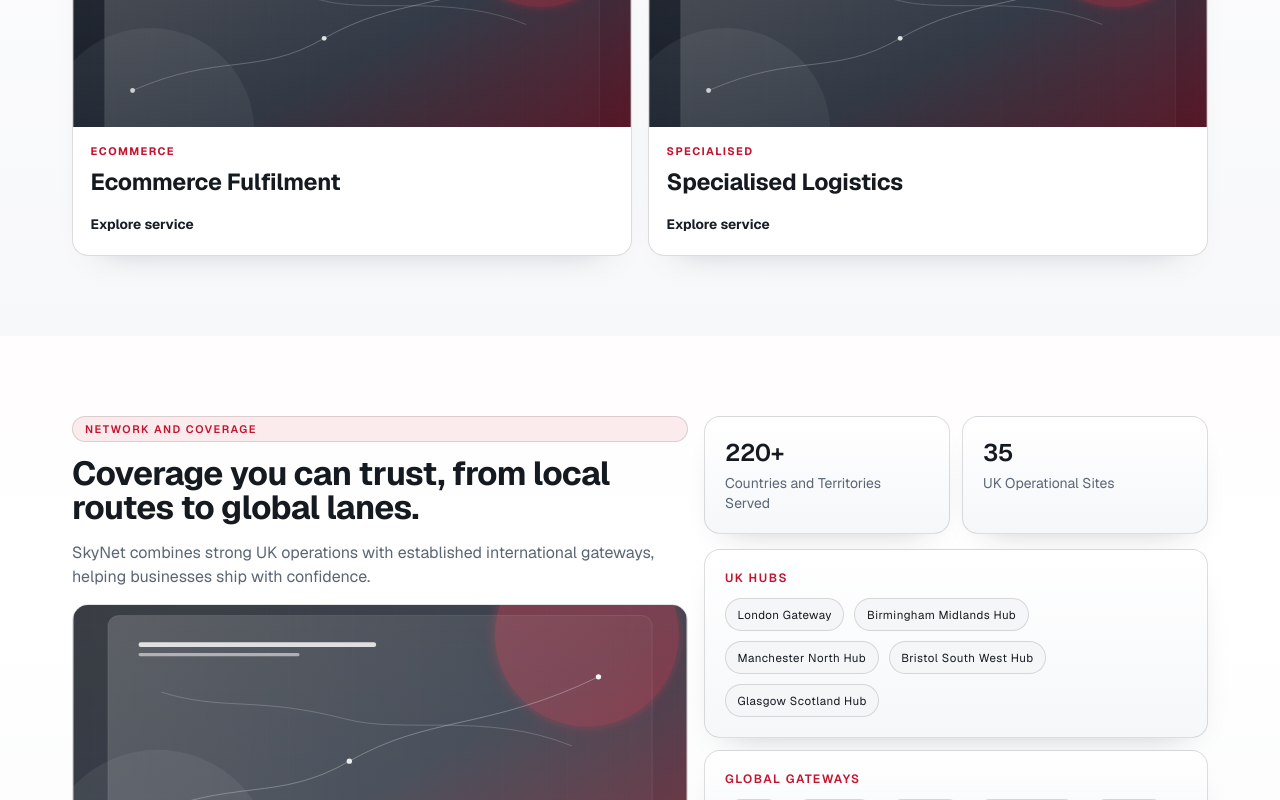
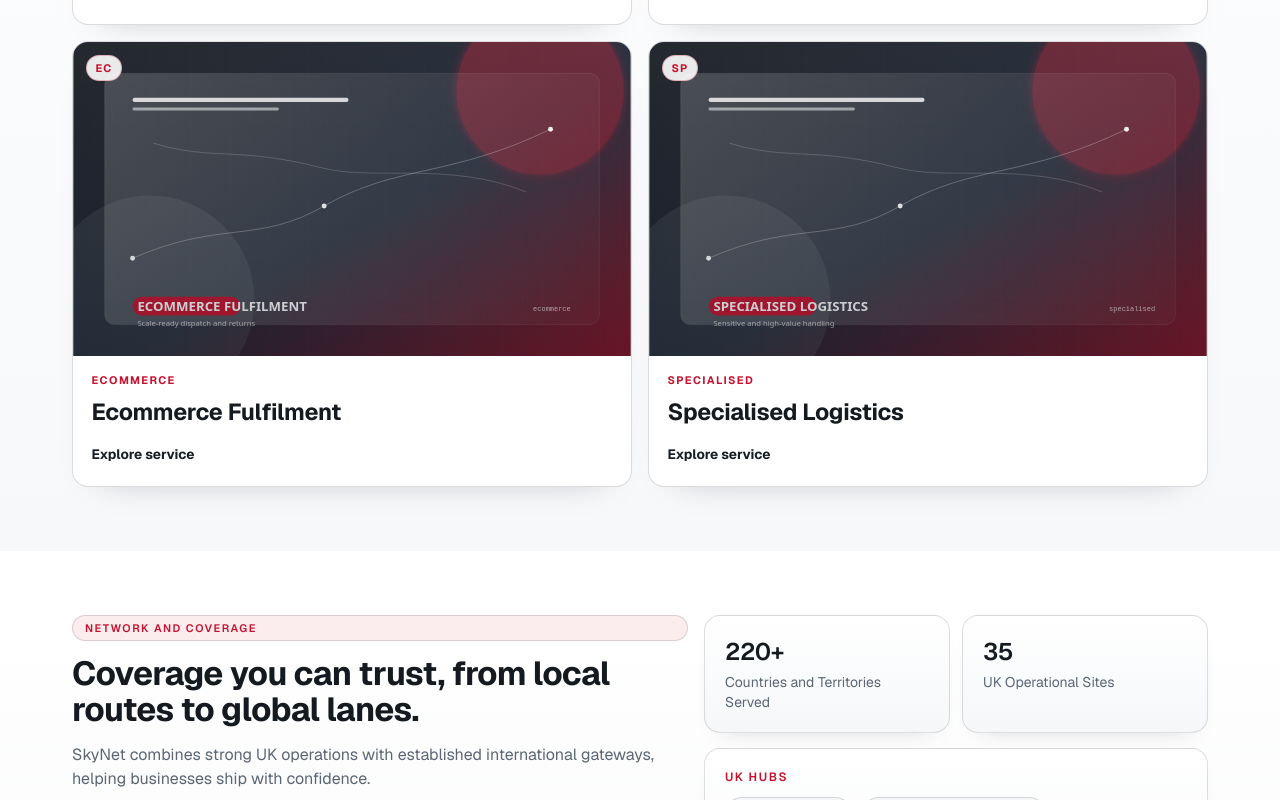
Before and after one commit to DigitalGrowthKh/Skynet-Example-site, a Next.js app: page / in a window 1280 px wide. Shown: the part 1320-2120 px from the top of the page. Built offline with nearby package versions, Linux system fonts and the light colour scheme.

Commit message:
finished?

```diff
--- a/src/app/globals.css
+++ b/src/app/globals.css
@@ -68,18 +68,18 @@ body {
 }
 
 .section-header-block {
-  margin-bottom: 1.8rem;
+  margin-bottom: 1.5rem;
   display: flex;
   flex-direction: column;
-  gap: 0.7rem;
+  gap: 0.6rem;
 }
 
 .section-title {
   max-width: 52rem;
-  font-size: clamp(1.9rem, 2.6vw, 3.05rem);
-  line-height: 1.02;
+  font-size: clamp(1.95rem, 2.6vw, 3.1rem);
+  line-height: 1.08;
   letter-spacing: -0.02em;
-  font-weight: 630;
+  font-weight: 640;
 }
 
 .section-divider {
@@ -241,6 +241,7 @@ body {
 
 .service-super-media {
   position: relative;
+  aspect-ratio: 16 / 9;
   min-height: 190px;
 }
 
@@ -265,7 +266,7 @@ body {
 }
 
 .service-super-body {
-  padding: 1rem 1.1rem 1.2rem;
+  padding: 1.05rem 1.15rem 1.25rem;
 }
 
 .service-kicker {
@@ -311,6 +312,7 @@ body {
 
 .network-map-frame {
   position: relative;
+  aspect-ratio: 16 / 9;
   min-height: 300px;
   border-radius: 1rem;
   overflow: hidden;
@@ -372,7 +374,7 @@ body {
   border: 1px solid var(--border-subtle);
   border-radius: 1rem;
   background: linear-gradient(180deg, var(--white), #f5f7f9);
-  box-shadow: 0 15px 34px -24px rgba(28, 32, 38, 0.35);
+  box-shadow: 0 12px 24px -20px rgba(28, 32, 38, 0.28);
 }
 
 .premium-card-dark {
@@ -387,10 +389,11 @@ body {
   border-radius: 999px;
   border: 1px solid var(--border-subtle);
   background: #f4f6f8;
-  padding: 0.43rem 0.72rem;
-  font-size: 0.72rem;
-  letter-spacing: 0.04em;
+  padding: 0.45rem 0.8rem;
+  font-size: 0.73rem;
+  letter-spacing: 0.05em;
   color: var(--text-main);
+  font-weight: 500;
 }
 
 .hub-chip-dark {
@@ -463,6 +466,7 @@ body {
 }
 
 .leader-media-carousel {
+  aspect-ratio: 3 / 4;
   position: relative;
   min-height: 240px;
   background: linear-gradient(180deg, #f9fafc 0%, #e9edf3 100%);
@@ -498,7 +502,7 @@ body {
   background:
     radial-gradient(520px 260px at 90% 12%, rgba(255, 255, 255, 0.18), transparent 60%),
     linear-gradient(128deg, rgba(255, 255, 255, 0.13), rgba(255, 255, 255, 0.04));
-  padding: clamp(1.15rem, 1rem + 1.4vw, 2.4rem);
+  padding: clamp(1rem, 0.9rem + 1.2vw, 2rem);
   display: grid;
   gap: 1rem;
 }
@@ -510,19 +514,19 @@ body {
 }
 
 .cta-kicker {
-  font-size: 0.7rem;
+  font-size: 0.68rem;
   text-transform: uppercase;
-  letter-spacing: 0.13em;
+  letter-spacing: 0.14em;
   color: rgba(255, 255, 255, 0.82);
   font-weight: 700;
 }
 
 .cta-title {
-  margin-top: 0.4rem;
-  max-width: 20ch;
+  margin-top: 0.35rem;
+  max-width: 24ch;
   color: #ffffff;
-  font-size: clamp(2rem, 4vw, 3.5rem);
-  line-height: 0.96;
+  font-size: clamp(2.05rem, 4.2vw, 3.2rem);
+  line-height: 1.04;
   letter-spacing: -0.025em;
   font-weight: 660;
 }
@@ -538,7 +542,8 @@ body {
 .cta-command-actions {
   display: flex;
   flex-wrap: wrap;
-  gap: 0.6rem;
+  gap: 0.7rem;
+  align-items: center;
 }
 
 .footer-shell {
--- a/src/app/page.tsx
+++ b/src/app/page.tsx
@@ -47,7 +47,6 @@ export default function Home() {
                 fill
                 sizes="100vw"
                 className="object-cover"
-                priority
               />
               <div className="hero-overlay" />
             </div>
@@ -89,7 +88,7 @@ export default function Home() {
         </Container>
       </section>
 
-      <section className="section-grey py-14 sm:py-16 lg:py-20">
+      <section className="section-grey py-10 sm:py-12 lg:py-16">
         <Container>
           <div className="section-header-block">
             <Badge>Services</Badge>
@@ -129,7 +128,7 @@ export default function Home() {
         </Container>
       </section>
 
-      <section className="section-light py-14 sm:py-16 lg:py-20">
+      <section className="section-light py-10 sm:py-12 lg:py-16">
         <Container>
           <div className="network-stage">
             <div className="network-left">
@@ -192,7 +191,7 @@ export default function Home() {
 
       <SocialProofSection />
 
-      <section className="section-light py-14 sm:py-16 lg:py-20">
+      <section className="section-light py-10 sm:py-12 lg:py-16">
         <Container>
           <div className="section-header-block">
             <Badge>Leadership</Badge>
@@ -203,7 +202,7 @@ export default function Home() {
         </Container>
       </section>
 
-      <section className="section-light py-14 sm:py-16 lg:py-20">
+      <section className="section-light py-10 sm:py-12 lg:py-16">
         <Container>
           <div className="cta-command home-cta section-divider">
             <div>
--- a/src/components/sections/leadership-carousel.tsx
+++ b/src/components/sections/leadership-carousel.tsx
@@ -118,7 +118,7 @@ export function LeadershipCarousel({ profiles }: LeadershipCarouselProps) {
                     fallbackSrc={placeholderAssets.fallback}
                     alt={profile.name}
                     fill
-                    sizes="(max-width: 640px) 100vw, (max-width: 1024px) 50vw, 33vw"
+                    sizes="(max-width: 640px) 90vw, (max-width: 1024px) 48vw, 32vw"
                     className="leader-portrait transition-transform duration-500 group-hover:scale-[1.02]"
                   />
                   <div className="leader-overlay" />
--- a/src/components/sections/social-proof-section.tsx
+++ b/src/components/sections/social-proof-section.tsx
@@ -14,7 +14,7 @@ const facebookPostUrls = [
 
 export function SocialProofSection() {
   return (
-    <section className="section-grey py-14 sm:py-16 lg:py-20">
+    <section className="section-grey py-10 sm:py-12 lg:py-16">
       <Container>
         <div className="section-header-block">
           <Badge>Follow SkyNet</Badge>
@@ -69,21 +69,17 @@ export function SocialProofSection() {
               Follow SkyNet UK on Instagram
             </h3>
             <p className="mt-3 text-sm leading-6 text-[var(--text-muted)]">
-              Visit the real profile directly on Instagram for current posts, updates, and brand activity.
+              Visit our Instagram profile for real-time updates, brand stories, and industry insights from the SkyNet team.
             </p>
 
-            <div className="mt-5 rounded-xl border border-[var(--border-subtle)] bg-white px-4 py-4 shadow-[0_12px_24px_-22px_rgba(8,16,26,0.28)]">
+            <div className="mt-6 pt-6 border-t border-[var(--border-subtle)]">
               <p className="text-sm font-semibold text-[var(--text-main)]">@skynet.uk</p>
               <p className="mt-2 text-sm leading-6 text-[var(--text-muted)]">
-                No native Instagram feed is being faked here. The profile is real, but displaying
-                on-site posts requires approved Meta business access.
-              </p>
-              <p className="mt-3 text-xs leading-5 text-[var(--text-muted)]">
-                A live embedded feed can be enabled once Meta business access is connected.
+                A live embedded feed can be enabled once Meta business access is connected. For now, visit our profile directly to see our latest posts.
               </p>
             </div>
 
-            <div className="mt-5 flex flex-wrap gap-3">
+            <div className="mt-6 flex flex-wrap gap-3">
               <Button href={instagramProfileUrl} variant="primary">
                 View on Instagram
               </Button>
--- a/src/components/ui/facebook-embedded-post.tsx
+++ b/src/components/ui/facebook-embedded-post.tsx
@@ -1,4 +1,6 @@
-import { type CSSProperties } from "react";
+'use client';
+
+import { type CSSProperties, useEffect, useRef, useState } from 'react';
 
 type FacebookEmbeddedPostProps = {
   postUrl: string;
@@ -18,19 +20,53 @@ const iframeStyle: CSSProperties = {
 };
 
 export function FacebookEmbeddedPost({ postUrl, title = "Facebook embedded post" }: FacebookEmbeddedPostProps) {
+  const [isMounted, setIsMounted] = useState(false);
+  const containerRef = useRef<HTMLDivElement>(null);
+
+  useEffect(() => {
+    // If IntersectionObserver not supported, mount immediately
+    if (!('IntersectionObserver' in window)) {
+      setIsMounted(true);
+      return;
+    }
+
+    const observer = new IntersectionObserver(
+      (entries) => {
+        entries.forEach((entry) => {
+          if (entry.isIntersecting) {
+            setIsMounted(true);
+            observer.unobserve(entry.target);
+          }
+        });
+      },
+      { rootMargin: '100px' } // Start loading 100px before the element enters viewport
+    );
+
+    if (containerRef.current) {
+      observer.observe(containerRef.current);
+    }
+
+    return () => observer.disconnect();
+  }, []);
+
   return (
-    <div className="overflow-hidden rounded-xl border border-[var(--border-subtle)] bg-white shadow-[0_12px_24px_-22px_rgba(8,16,26,0.22)]">
+    <div
+      ref={containerRef}
+      className="overflow-hidden rounded-xl border border-[var(--border-subtle)] bg-white shadow-[0_12px_24px_-22px_rgba(8,16,26,0.22)]"
+      style={{ aspectRatio: '1 / 1.16', minHeight: '430px' }} // Reserve space to prevent CLS
+    >
+      {isMounted && (
         <iframe
           title={title}
           src={getFacebookEmbedUrl(postUrl)}
           style={iframeStyle}
           width="100%"
           height="430"
-        loading="lazy"
           scrolling="no"
           frameBorder="0"
           allow="autoplay; clipboard-write; encrypted-media; picture-in-picture; web-share"
         />
+      )}
     </div>
   );
 }
```
Lines whose indentation alone changed are shown as unchanged.
